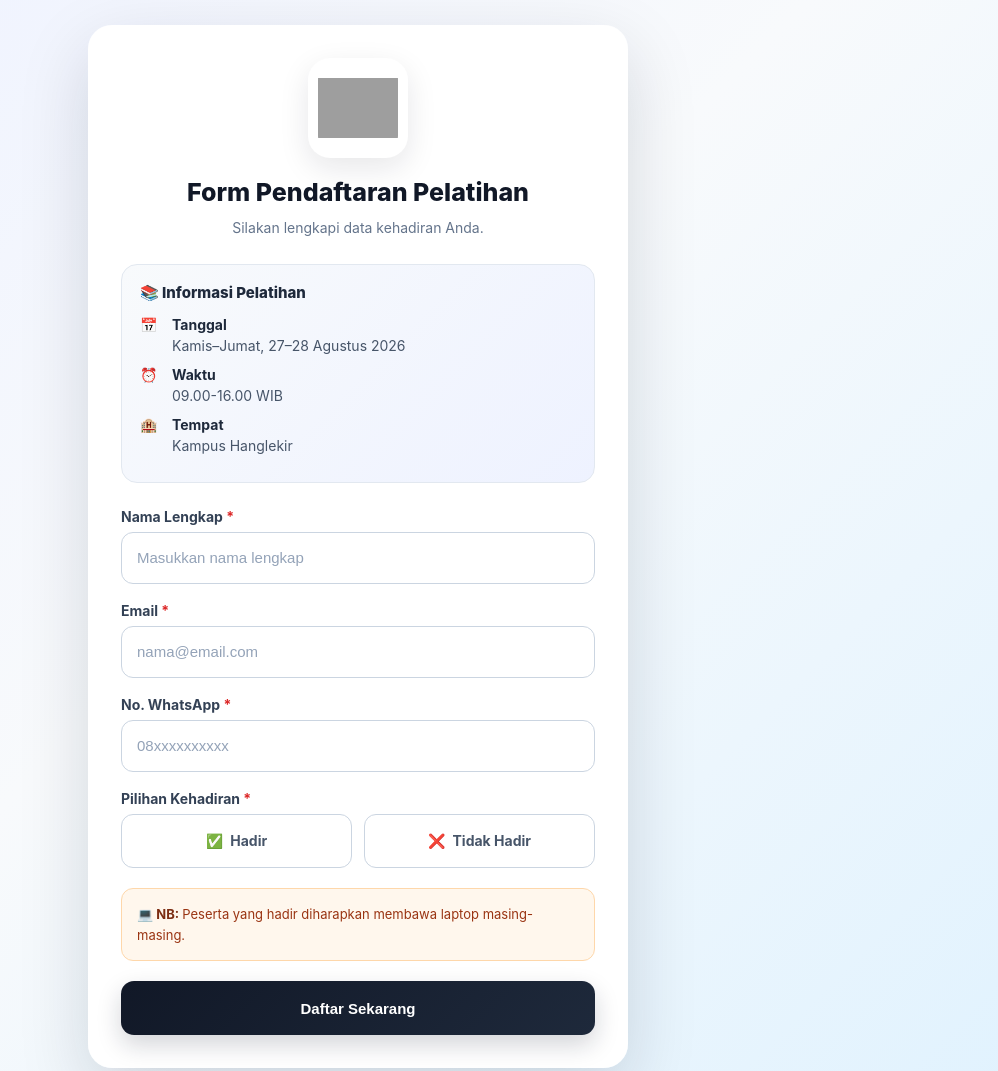
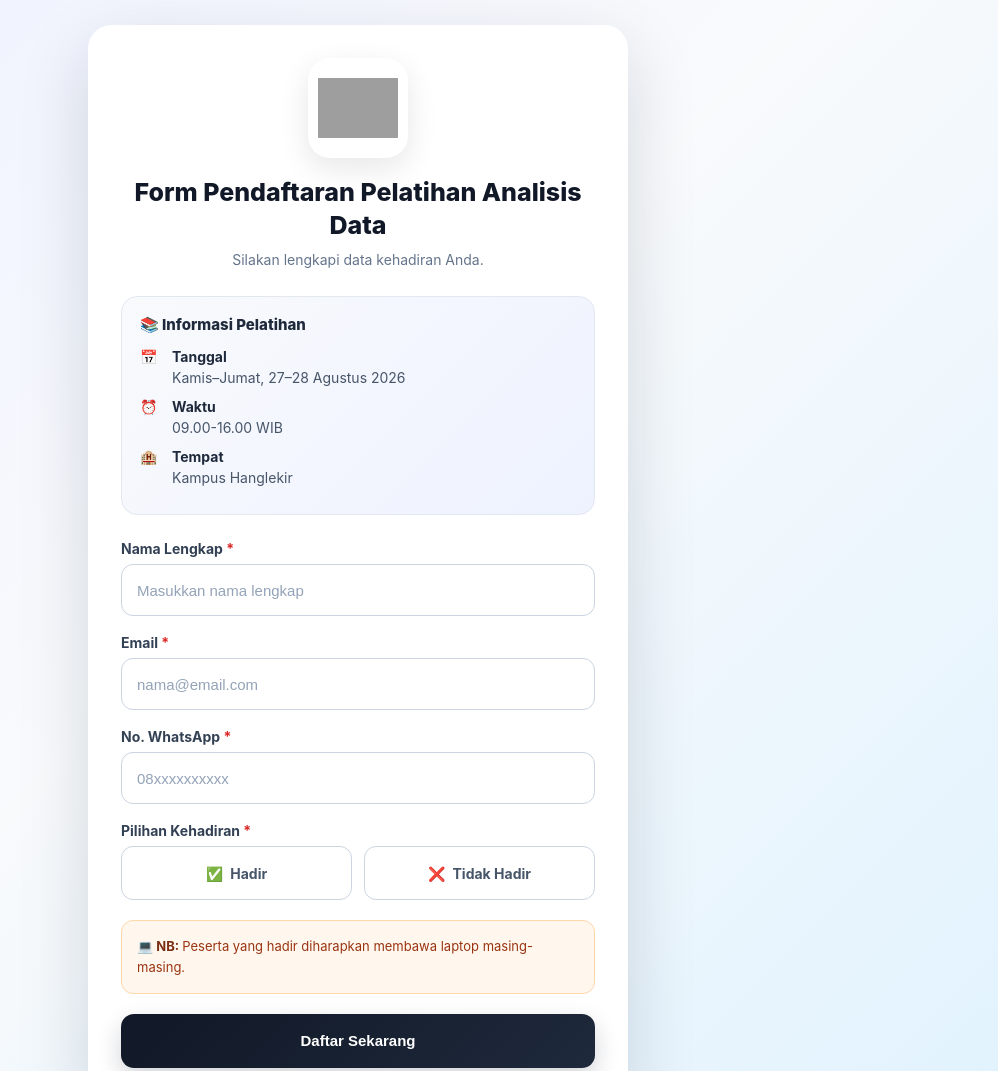
Before and after one commit to warso-id/form-pelatihan-nvivo, a plain HTML site: page index.html in a window 1280 px wide. Shown: the top 1071 px of the page, without its empty margins (282-1280 px from the left). Drawn offline with Linux system fonts and the light colour scheme; grey boxes are pictures that could not be loaded.

Commit message:
Update index.html

```diff
--- a/index.html
+++ b/index.html
@@ -780,7 +780,7 @@
             <h1 class="title">
 
                 Form Pendaftaran
-                Pelatihan
+                Pelatihan Analisis Data
 
             </h1>
 
```
